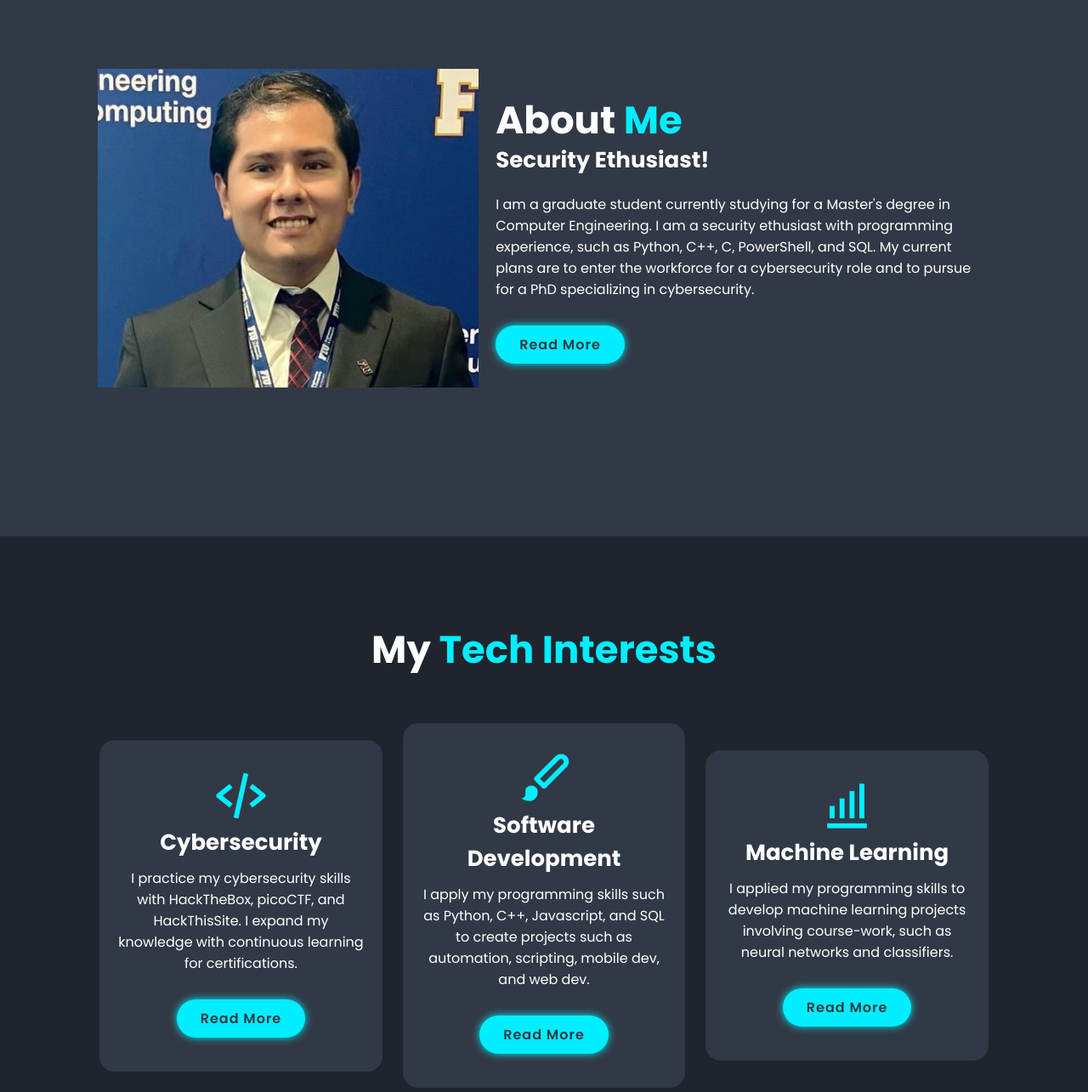
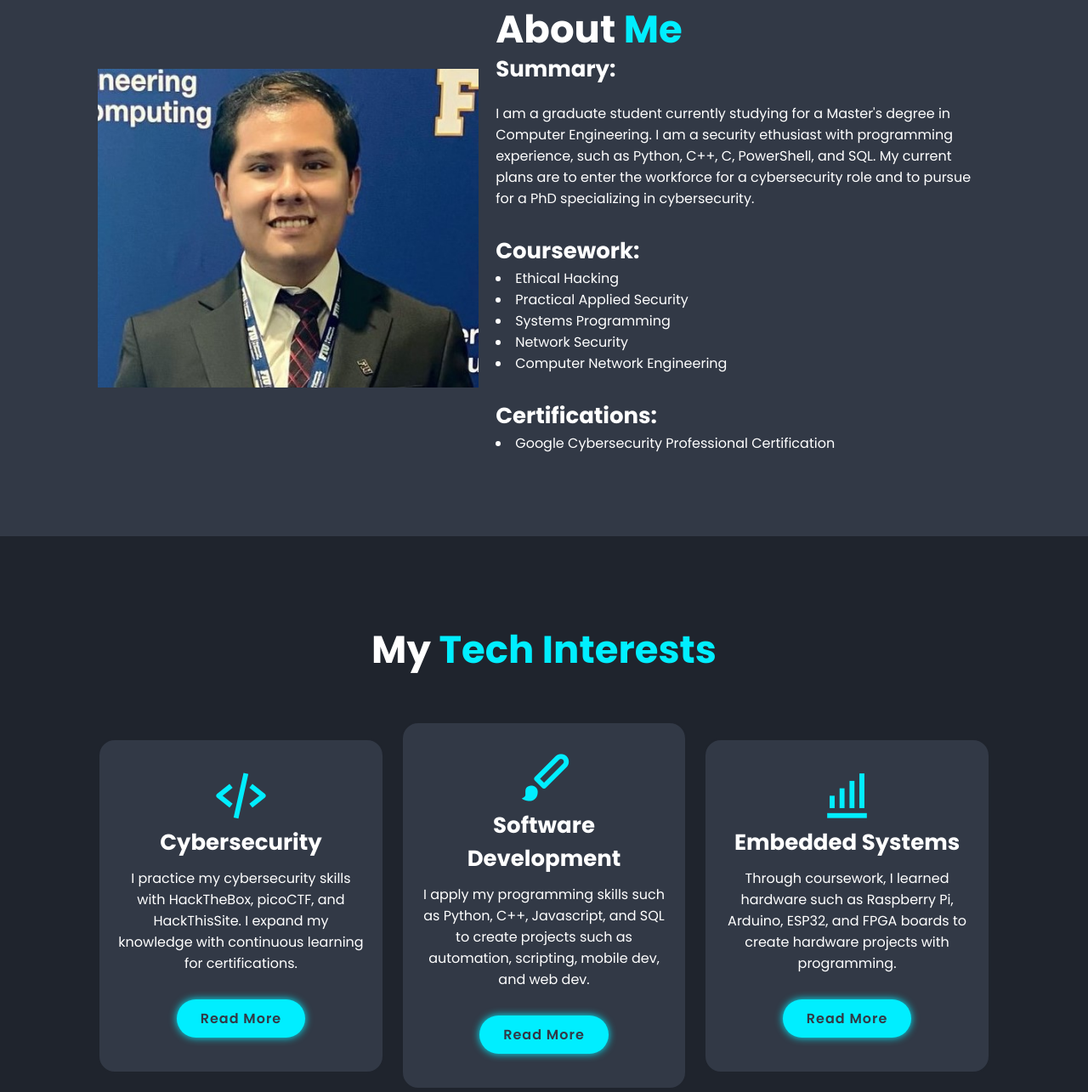
Before and after one commit to Jeffrey-JC/Jeffrey-JC.github.io, a plain HTML site: page index.html in a window 1280 px wide. Shown: the part 969-2254 px from the top of the page at 85% size. Drawn offline with nearby package versions, Linux system fonts and the light colour scheme.

Commit message:
New revisions

```diff
--- a/css/style.css
+++ b/css/style.css
@@ -188,6 +188,11 @@ span {
 .about-content p {
     font-size: 1.6rem;
     margin: 2rem 0 3rem;
+}
+
+.about-content ul {
+    font-size: 1.6rem;
+    list-style-position: inside;
 }
 
 .services h2 {
--- a/index.html
+++ b/index.html
@@ -35,7 +35,7 @@
         <h3>Hello, It's Me</h3>
         <h1>Jeffrey Contreras</h1>
         <h3>And I'm <span class="multiple-text"></span></h3>
-        <p>This is my portfolio website. I display my skills, projects, and write-ups of every CTF and lab that I've completed.</p>
+        <p>This is my portfolio website. I display my background, skills, projects, and write-ups of completed CTFs</p>
           <div class="social-media">
             <a href="https://github.com/Jeffrey-JC"><i class='bx bxl-github'></i></i></a>
             <a href="#"><i class='bx bxl-twitter' ></i></a>
@@ -58,13 +58,26 @@
 
       <div class="about-content">
         <h2 class="heading">About <span>Me</span></h2>
-        <h3>Security Ethusiast!</h3>
+        <h3>Summary:</h3>
         <p>
           I am a graduate student currently studying for a Master's degree in Computer Engineering.
           I am a security ethusiast with programming experience, such as Python, C++, C, PowerShell, and SQL.
           My current plans are to enter the workforce for a cybersecurity role and to pursue for a PhD specializing in cybersecurity.
         </p>
-          <a href="experiences.html" class="btn">Read More</a>
+        <h3>Coursework:</h3>
+        <ul>
+          <li>Ethical Hacking</li>
+          <li>Practical Applied Security</li>
+          <li>Systems Programming</li>
+          <li>Network Security</li>
+          <li>Computer Network Engineering</li>
+        </ul>
+        <p> </p>
+        <h3>Certifications:</h3>
+        <ul>
+          <li>Google Cybersecurity Professional Certification</li>
+        </ul>
+          <!--<a href="experiences.html" class="btn">Read More</a>-->
       </div>
     </section>
 
@@ -91,15 +104,15 @@
 
         <div class="services-box">
           <i class='bx bx-bar-chart-alt' ></i>
-          <h3>Machine Learning</h3>
-          <p>I applied my programming skills to develop machine learning projects involving course-work, such as neural networks and classifiers.</p>
+          <h3>Embedded Systems</h3>
+          <p>Through coursework, I learned hardware such as Raspberry Pi, Arduino, ESP32, and FPGA boards to create hardware projects with programming.</p>
           <a href="notready.html" class="btn">Read More</a>
         </div>
 
         <div class="services-box">
           <i class='bx bx-bar-chart-alt' ></i>
-          <h3>Artificial Intelligence</h3>
-          <p>I became interested in artificial intelligence since it became a rising new topic in the field of cybersecurity and software development.</p>
+          <h3>Machine Learning</h3>
+          <p>I applied my programming skills to develop machine learning projects involving course-work, such as neural networks and classifiers.</p>
           <a href="notready.html" class="btn">Read More</a>
         </div>
       </div>
```
